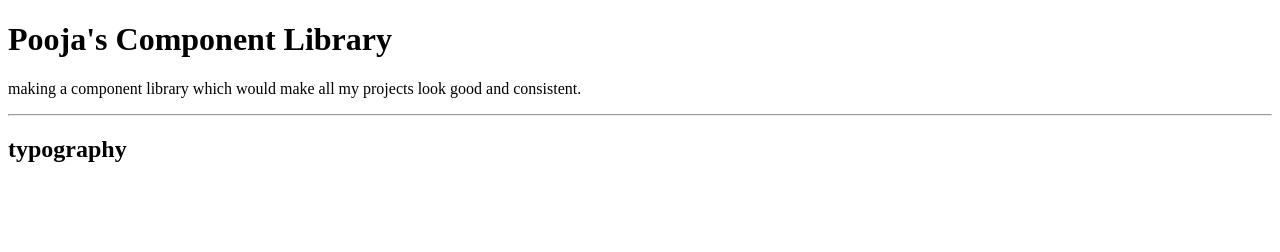
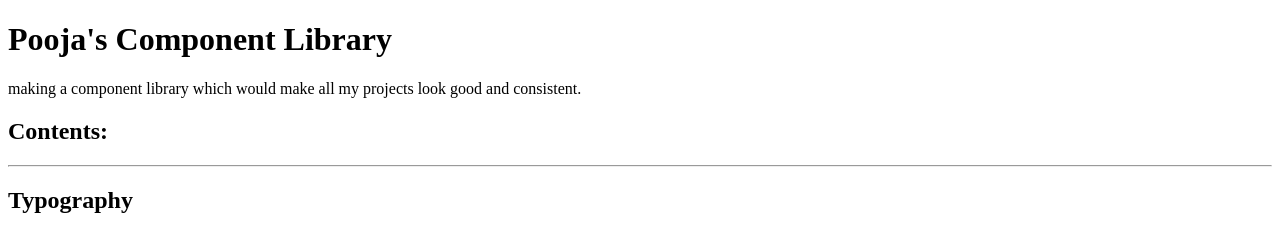
Before and after one commit to rpoojasri/neogcamp-lesson-3, a plain HTML site: page index.html in a window 1280 px wide. Drawn offline with Linux system fonts and the light colour scheme.

Commit message:
added details

```diff
--- a/index.html
+++ b/index.html
@@ -8,9 +8,9 @@
 <body>
     <h1> Pooja's Component Library</h1>
     <p>making a component library which would make all my projects look good and consistent.</p>
-
+    <h2>Contents:</h2>
     <hr>
 
-    <h2>typography</h2>
+    <h2>Typography</h2>
 </body>
 </html>
```
